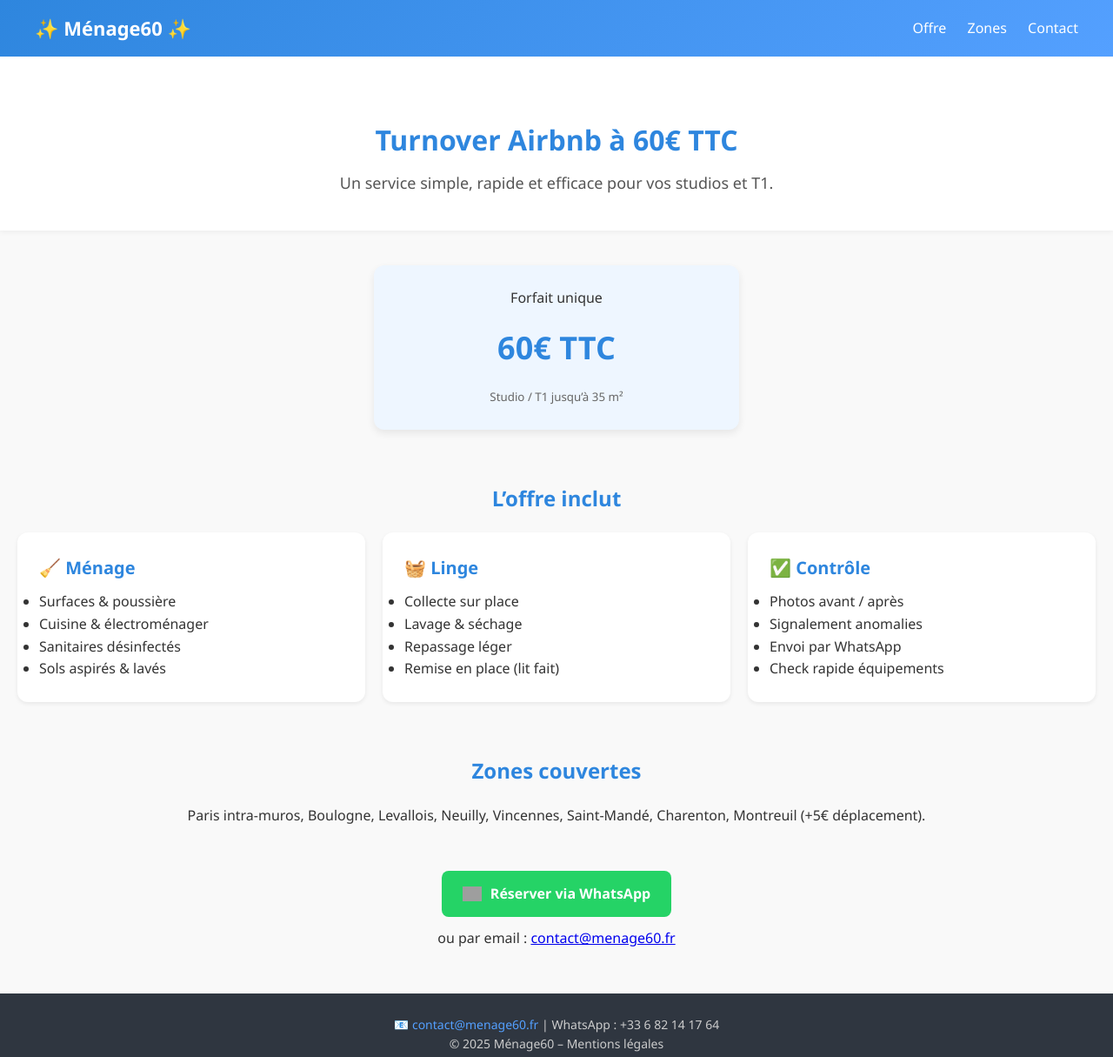
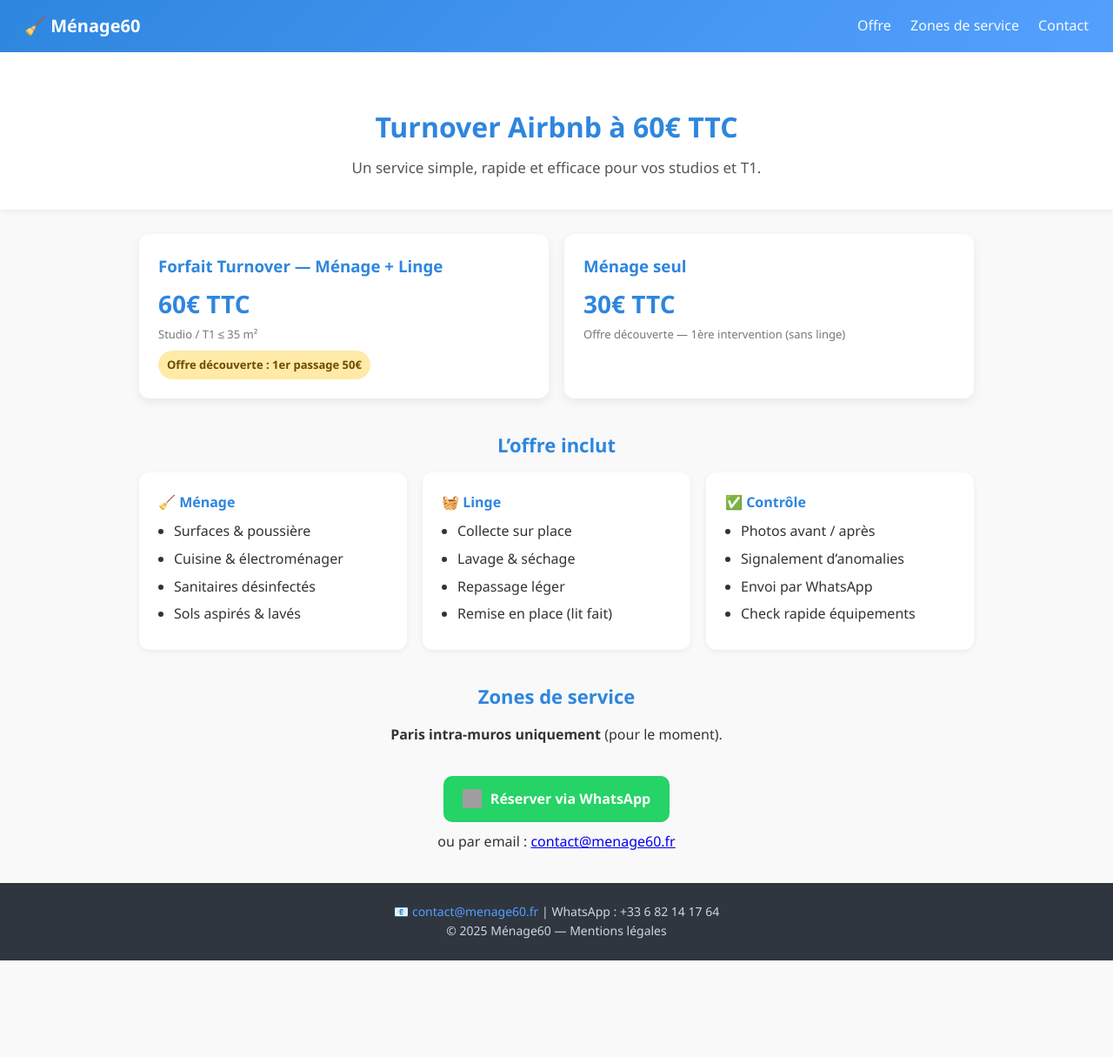
Before and after one commit to davtop/menage60, a plain HTML site: page index.html in a window 1280 px wide. Shown: the whole page at 87% size. After the commit the page ends 1104 px from the top, so only its background shows below. Drawn offline with Linux system fonts and the light colour scheme; grey boxes are pictures that could not be loaded.

Commit message:
Add files via upload

```diff
--- a/index.html
+++ b/index.html
@@ -1,174 +1,108 @@
 <!DOCTYPE html>
 <html lang="fr">
 <head>
-  <meta charset="UTF-8">
-  <meta name="viewport" content="width=device-width, initial-scale=1.0">
+  <meta charset="UTF-8" />
+  <meta name="viewport" content="width=device-width, initial-scale=1.0"/>
   <title>Ménage60 – Turnover Airbnb</title>
   <style>
-    /* --- RESET --- */
-    * { margin: 0; padding: 0; box-sizing: border-box; }
+    *{margin:0;padding:0;box-sizing:border-box}
+    body{font-family:"Segoe UI",Arial,sans-serif;background:#f9f9f9;color:#333;line-height:1.6}
 
-    body {
-      font-family: "Segoe UI", Arial, sans-serif;
-      background: #f9f9f9;
-      color: #333;
-      line-height: 1.6;
+    /* HEADER */
+    header{
+      background:linear-gradient(135deg,#2e86de,#54a0ff);
+      color:#fff; padding:14px 28px;
+      display:flex; justify-content:space-between; align-items:center;
+      position:sticky; top:0; z-index:1000
     }
+    .logo{font-weight:700;font-size:20px}
+    nav a{color:#fff;text-decoration:none;margin-left:18px;font-weight:500;opacity:.95}
+    nav a:hover{opacity:.8}
 
-    /* --- HEADER --- */
-    header {
-      background: linear-gradient(135deg, #2e86de, #54a0ff);
-      color: white;
-      padding: 15px 40px;
-      display: flex;
-      justify-content: space-between;
-      align-items: center;
-      position: sticky;
-      top: 0;
-      z-index: 1000;
+    /* HERO */
+    .hero{background:#fff;text-align:center;padding:60px 20px 35px;box-shadow:0 2px 6px rgba(0,0,0,.06)}
+    .hero h1{font-size:32px;color:#2e86de;margin-bottom:8px}
+    .hero p{font-size:17px;color:#555}
+
+    .container{max-width:1000px;margin:28px auto;padding:0 20px}
+
+    /* PRICING */
+    .pricing{display:grid;grid-template-columns:repeat(auto-fit,minmax(260px,1fr));gap:18px;margin:25px 0}
+    .price-card{
+      background:#fff;border-radius:12px;padding:22px;box-shadow:0 4px 12px rgba(0,0,0,.07)
     }
-    header .logo {
-      font-size: 22px;
-      font-weight: bold;
+    .price-card h3{color:#2e86de;margin-bottom:6px}
+    .price{font-size:28px;font-weight:800;color:#2e86de;margin:6px 0 2px}
+    .badge{
+      display:inline-block;background:#ffeaa7;color:#6d4c00;
+      font-size:13px;padding:6px 10px;border-radius:999px;margin-top:8px;font-weight:600
     }
-    header nav a {
-      color: white;
-      text-decoration: none;
-      margin-left: 20px;
-      font-weight: 500;
-      transition: opacity 0.3s;
+    .muted{color:#777;font-size:13px}
+
+    /* GRID */
+    h2{margin:36px 0 14px;text-align:center;font-size:22px;color:#2e86de}
+    .grid{display:grid;grid-template-columns:repeat(auto-fit,minmax(250px,1fr));gap:18px}
+    .card{background:#fff;border-radius:12px;padding:22px;box-shadow:0 2px 6px rgba(0,0,0,.06)}
+    .card h4{margin-bottom:8px;color:#2e86de}
+    .card ul{padding-left:18px}
+    .card li{margin:6px 0}
+
+    /* CTA */
+    .cta{text-align:center;margin:34px 0}
+    .btn-wa{
+      display:inline-flex;align-items:center;gap:10px;
+      background:#25d366;color:#fff;text-decoration:none;
+      padding:14px 22px;border-radius:10px;font-weight:700;font-size:16px
     }
-    header nav a:hover { opacity: 0.8; }
+    .btn-wa:hover{background:#1ebe5d}
+    .btn-wa img{width:22px;height:22px}
+    .cta p{margin-top:10px}
 
-    /* --- HERO --- */
-    .hero {
-      text-align: center;
-      padding: 70px 20px 40px;
-      background: white;
-      box-shadow: 0 2px 6px rgba(0,0,0,0.05);
-    }
-    .hero h1 {
-      font-size: 32px;
-      margin-bottom: 10px;
-      color: #2e86de;
-    }
-    .hero p {
-      font-size: 18px;
-      color: #555;
-    }
-
-    /* --- PRIX --- */
-    .price-box {
-      max-width: 420px;
-      margin: 40px auto;
-      background: #eef6ff;
-      padding: 25px;
-      border-radius: 12px;
-      text-align: center;
-      box-shadow: 0 4px 10px rgba(0,0,0,0.08);
-    }
-    .price-box strong {
-      font-size: 36px;
-      color: #2e86de;
-      display: block;
-      margin: 15px 0;
-    }
-    .price-box small { color: #666; }
-
-    /* --- SECTIONS --- */
-    h2 {
-      margin-top: 60px;
-      margin-bottom: 20px;
-      font-size: 24px;
-      color: #2e86de;
-      text-align: center;
-    }
-    .grid {
-      display: grid;
-      grid-template-columns: repeat(auto-fit, minmax(250px, 1fr));
-      gap: 20px;
-      padding: 0 20px;
-      margin-bottom: 40px;
-    }
-    .card {
-      background: white;
-      padding: 25px;
-      border-radius: 12px;
-      box-shadow: 0 2px 5px rgba(0,0,0,0.07);
-      transition: transform 0.2s ease-in-out;
-    }
-    .card:hover { transform: translateY(-5px); }
-    .card h3 {
-      margin-bottom: 10px;
-      color: #2e86de;
-      font-size: 20px;
-    }
-
-    /* --- CTA --- */
-    .cta {
-      text-align: center;
-      margin: 50px 0;
-    }
-    .btn-whatsapp {
-      display: inline-flex;
-      align-items: center;
-      background: #25d366;
-      color: white;
-      padding: 14px 24px;
-      border-radius: 8px;
-      text-decoration: none;
-      font-weight: bold;
-      font-size: 16px;
-      transition: background 0.3s;
-    }
-    .btn-whatsapp:hover { background: #1ebe5d; }
-    .btn-whatsapp img {
-      width: 22px;
-      margin-right: 10px;
-    }
-    .cta p { margin-top: 12px; }
-
-    /* --- FOOTER --- */
-    footer {
-      background: #2f3640;
-      color: #ccc;
-      text-align: center;
-      padding: 25px;
-      font-size: 14px;
-    }
-    footer a { color: #54a0ff; text-decoration: none; }
-    footer a:hover { text-decoration: underline; }
+    /* FOOTER */
+    footer{background:#2f3640;color:#cfd6de;text-align:center;padding:22px 14px;font-size:14px}
+    footer a{color:#54a0ff;text-decoration:none}
+    footer a:hover{text-decoration:underline}
   </style>
 </head>
 <body>
   <!-- HEADER -->
   <header>
-    <div class="logo">✨ Ménage60 ✨</div>
+    <div class="logo">🧹 Ménage60</div>
     <nav>
       <a href="#offre">Offre</a>
-      <a href="#zones">Zones</a>
+      <a href="#zones">Zones de service</a>
       <a href="#contact">Contact</a>
     </nav>
   </header>
 
   <!-- HERO -->
-  <div class="hero">
+  <section class="hero">
     <h1>Turnover Airbnb à 60€ TTC</h1>
     <p>Un service simple, rapide et efficace pour vos studios et T1.</p>
-  </div>
+  </section>
 
-  <!-- PRIX -->
-  <div class="price-box">
-    <p>Forfait unique</p>
-    <strong>60€ TTC</strong>
-    <small>Studio / T1 jusqu’à 35 m²</small>
-  </div>
+  <main class="container">
+    <!-- PRICING / PROMOS -->
+    <section class="pricing" aria-label="Tarifs et promos">
+      <article class="price-card">
+        <h3>Forfait Turnover — Ménage + Linge</h3>
+        <div class="price">60€ TTC</div>
+        <p class="muted">Studio / T1 &le; 35 m²</p>
+        <div class="badge">Offre découverte : 1er passage 50€</div>
+      </article>
+
+      <article class="price-card">
+        <h3>Ménage seul</h3>
+        <div class="price">30€ TTC</div>
+        <p class="muted">Offre découverte — 1ère intervention (sans linge)</p>
+      </article>
+    </section>
 
     <!-- OFFRE -->
     <h2 id="offre">L’offre inclut</h2>
-  <div class="grid">
+    <section class="grid" aria-label="Détails des prestations">
       <div class="card">
-      <h3>🧹 Ménage</h3>
+        <h4>🧹 Ménage</h4>
         <ul>
           <li>Surfaces & poussière</li>
           <li>Cuisine & électroménager</li>
@@ -177,7 +111,7 @@
         </ul>
       </div>
       <div class="card">
-      <h3>🧺 Linge</h3>
+        <h4>🧺 Linge</h4>
         <ul>
           <li>Collecte sur place</li>
           <li>Lavage & séchage</li>
@@ -186,36 +120,38 @@
         </ul>
       </div>
       <div class="card">
-      <h3>✅ Contrôle</h3>
+        <h4>✅ Contrôle</h4>
         <ul>
           <li>Photos avant / après</li>
-        <li>Signalement anomalies</li>
+          <li>Signalement d’anomalies</li>
           <li>Envoi par WhatsApp</li>
           <li>Check rapide équipements</li>
         </ul>
       </div>
-  </div>
+    </section>
 
     <!-- ZONES -->
-  <h2 id="zones">Zones couvertes</h2>
-  <p style="text-align: center; padding: 0 20px; margin-bottom: 30px;">
-    Paris intra-muros, Boulogne, Levallois, Neuilly, Vincennes,
-    Saint-Mandé, Charenton, Montreuil (+5€ déplacement).
+    <h2 id="zones">Zones de service</h2>
+    <p style="text-align:center;margin-bottom:8px;">
+      <strong>Paris intra-muros uniquement</strong> (pour le moment).
     </p>
 
     <!-- CTA -->
     <div class="cta">
-    <a class="btn-whatsapp" href="https://wa.me/33682141764?text=Bonjour%2C+je+veux+réserver+un+ménage+et+linge+à+60€" target="_blank">
+      <a class="btn-wa"
+         href="https://wa.me/33682141764?text=Bonjour%2C+je+souhaite+r%C3%A9server+%F0%9F%91%8D%0A-%20Ville%20%3A%20Paris%20intra-muros%0A-%20Prestation%20%3A%20Forfait%2060%E2%82%AC%20ou%20M%C3%A9nage%20seul%2030%E2%82%AC%20(offre%20d%C3%A9couverte)%0A-%20Adresse%20%3A%20%0A-%20Date%20souhait%C3%A9e%20%3A%20"
+         target="_blank">
         <img src="https://upload.wikimedia.org/wikipedia/commons/6/6b/WhatsApp.svg" alt="WhatsApp">
         Réserver via WhatsApp
       </a>
       <p>ou par email : <a href="mailto:contact@menage60.fr">contact@menage60.fr</a></p>
     </div>
+  </main>
 
   <!-- FOOTER -->
   <footer id="contact">
     <p>📧 <a href="mailto:contact@menage60.fr">contact@menage60.fr</a> | WhatsApp : +33 6 82 14 17 64</p>
-    <p>© 2025 Ménage60 – Mentions légales</p>
+    <p>© 2025 Ménage60 — Mentions légales</p>
   </footer>
 </body>
 </html>
```
Lines whose indentation alone changed are shown as unchanged.
